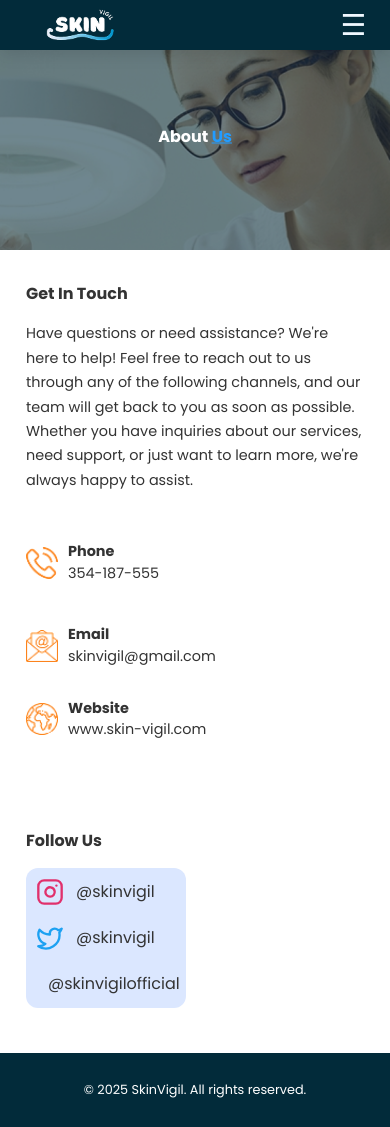
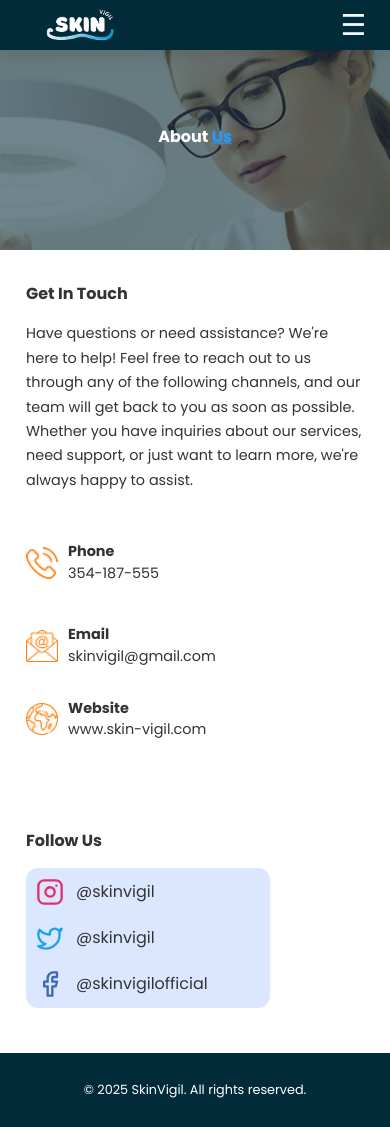
Before and after one commit to michlleee/skin-vigil-frontend, a React (Vite) app: page /about-us in a window 390 px wide. Built offline with nearby package versions, Linux system fonts and the light colour scheme.

Commit message:
fix facebook icon size

```diff
--- a/src/pages/about/AboutUsPage.css
+++ b/src/pages/about/AboutUsPage.css
@@ -220,7 +220,7 @@
   .social-box {
     font-size: 0.95rem;
     padding: 12px;
-    max-width: 50%;
+    max-width: 80%;
   }
   .social-box div svg {
     width: 28px;
```
